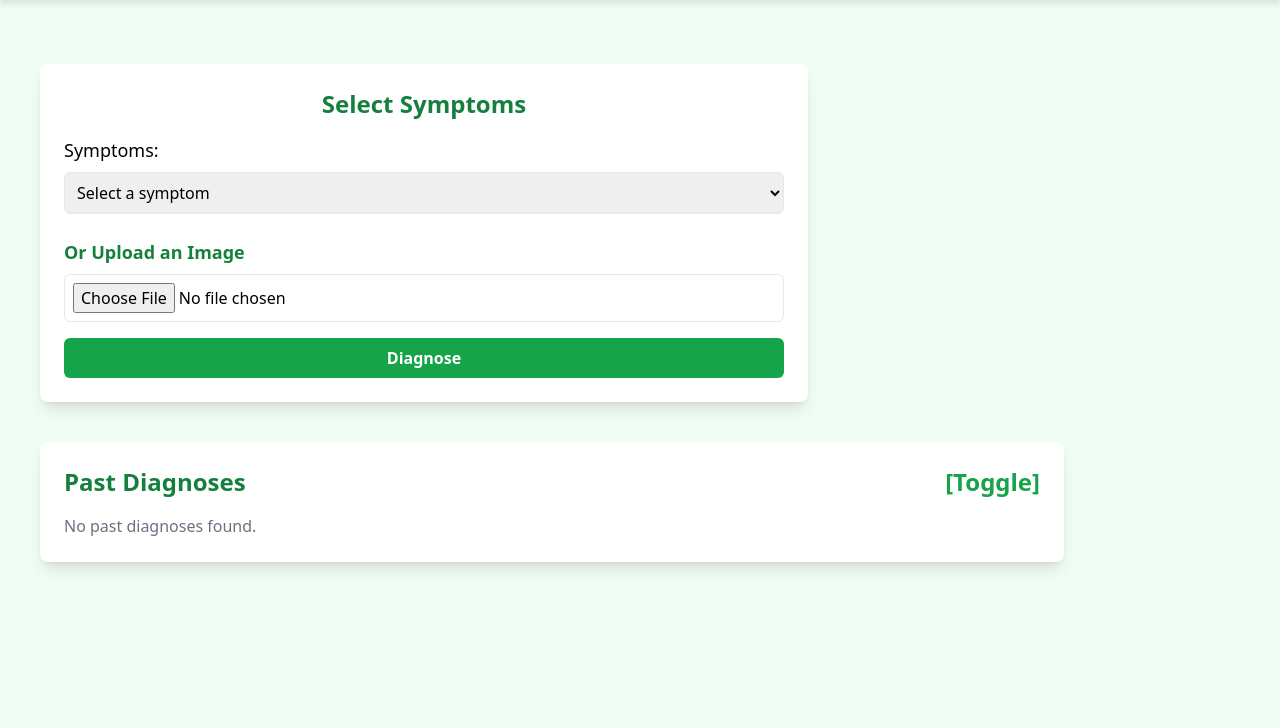
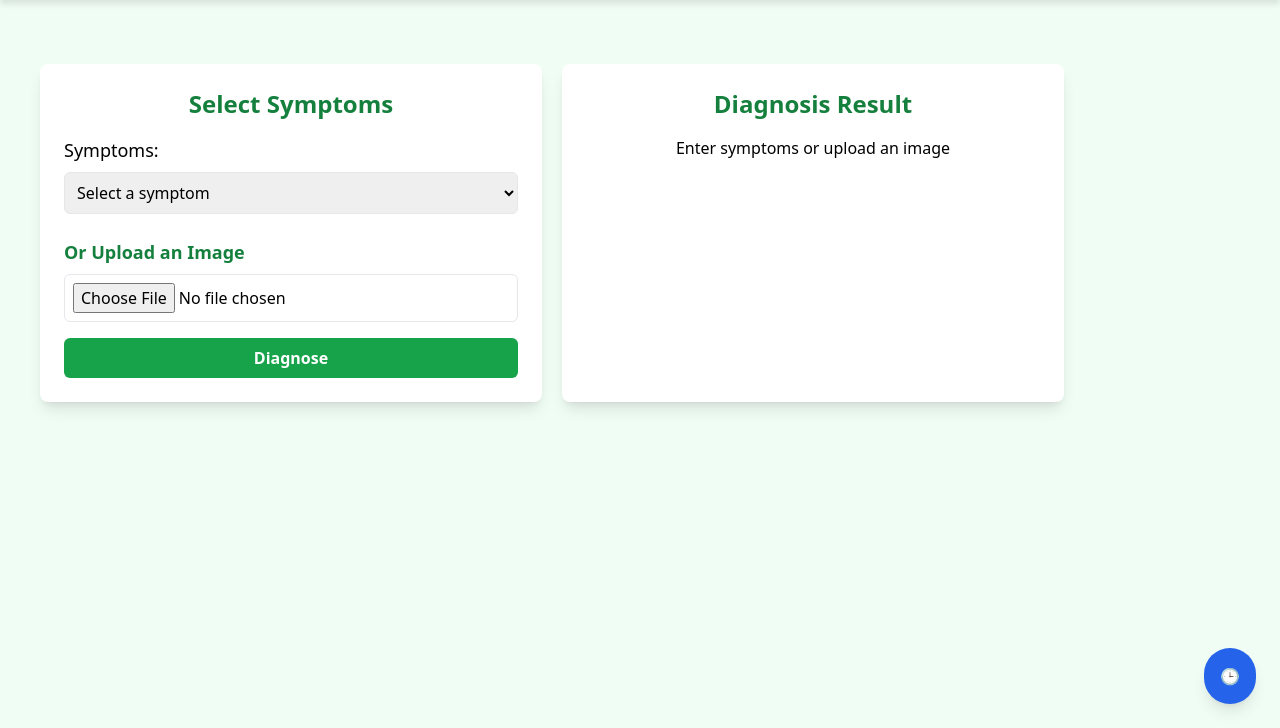
Before and after one commit to derrokip4130/Final-year-project, a Flask app: page /disease_diagnosis in a window 1280 px wide. Shown: the part 72-800 px from the top of the page. Run offline with Flask 3, Linux system fonts and the light colour scheme; a user stored in the database is signed in; tables that the repository leaves empty hold one stand-in row (values such as "Sample post"); some libraries are stand-ins or nearby versions.

Commit message:
add past diagnosis modal

```diff
--- a/app/templates/disease_diagnosis.html
+++ b/app/templates/disease_diagnosis.html
@@ -5,6 +5,25 @@
     <meta name="viewport" content="width=device-width, initial-scale=1.0">
     <title>Disease Diagnosis</title>
     <script src="https://cdn.tailwindcss.com"></script>
+    <style>
+        @keyframes fadeIn {
+          from { opacity: 0; transform: translateY(20px); }
+          to { opacity: 1; transform: translateY(0); }
+        }
+
+        @keyframes fadeOut {
+          from { opacity: 1; transform: translateY(0); }
+          to { opacity: 0; transform: translateY(20px); }
+        }
+
+        .animate-fade-in {
+          animation: fadeIn 0.3s ease-out forwards;
+        }
+
+        .animate-fade-out {
+          animation: fadeOut 0.3s ease-in forwards;
+        }
+      </style>
 </head>
 <body class="bg-green-50 flex flex-col">
     {% block navbar %}
@@ -41,19 +60,23 @@
         </div>
 
         <!-- Diagnosis Result Box -->
-        <div id="diagnosis-box" class="bg-white p-6 rounded-lg shadow-lg w-3/4 ml-5 hidden">
+        <div id="diagnosis-box" class="bg-white p-6 rounded-lg shadow-lg w-3/4 ml-5">
             <h2 class="text-center text-2xl font-bold text-green-700">Diagnosis Result</h2>
-            <div id="diagnosis_result" class="mt-4 text-center"></div>
+            <div id="diagnosis_result" class="mt-4 text-center">Enter symptoms or upload an image</div>
         </div>
     </div>
 
-    <!-- Past Diagnoses Section -->
-    <div class="w-4/5 ml-10 mt-10 bg-white p-6 rounded-lg shadow-lg">
-        <h2 class="text-2xl font-bold text-green-700 flex justify-between items-center">
-            Past Diagnoses
-            <button onclick="togglePastDiagnoses()" class="text-green-600 font-semibold">[Toggle]</button>
-        </h2>
-        <ul id="past_diagnoses" class="mt-4"></ul>
+    <!-- Modal -->
+    <div id="diagnosisModal" class="fixed inset-0 z-50 hidden bg-black bg-opacity-50 flex items-center justify-center">
+        <div class="bg-white rounded-lg w-full max-w-3xl max-h-[90vh] overflow-y-auto p-4">
+            <div class="flex justify-between items-center border-b pb-2 mb-4">
+                <h2 class="text-xl font-semibold">Past Diagnoses</h2>
+                <button onclick="closeModal()" class="text-red-500 text-xl font-bold">&times;</button>
+            </div>
+            <ul id="past_diagnoses" class="space-y-3">
+                <!-- Diagnoses will be injected here -->
+            </ul>
+        </div>
     </div>
 
     <!-- Disease Details Modal -->
@@ -64,6 +87,7 @@
             <div id="disease-info" class="mt-4"></div>
         </div>
     </div>
+    <button id="modal-toggle-btn" onclick="toggleModal()" class="fixed bottom-6 right-6 bg-blue-600 text-white p-4 rounded-full shadow-lg hover:bg-blue-700 z-50">🕒</button>
     <br>
 
     <script>
@@ -119,7 +143,7 @@
                 return;
             }
 
-            document.getElementById("diagnosis-box").classList.remove("hidden");
+            //document.getElementById("diagnosis-box").classList.remove("hidden");
             document.getElementById("diagnosis_result").innerHTML = "<p class='text-gray-600'>Analyzing symptoms...</p>";
 
             let formData = new FormData();
@@ -165,43 +189,119 @@
             });
         }
 
-        function saveDiagnosis(results) {
-            let pastDiagnoses = JSON.parse(localStorage.getItem("past_diagnoses")) || [];
-            pastDiagnoses.push({ symptoms: [...selectedSymptoms], results, date: new Date().toLocaleString() });
-            localStorage.setItem("past_diagnoses", JSON.stringify(pastDiagnoses));
+        function openModal() {
+            document.getElementById("diagnosisModal").classList.remove("hidden");
+            loadPastDiagnoses();
+        }
+
+        function closeModal() {
+            document.getElementById("diagnosisModal").classList.add("hidden");
+        }
+
+        function formatDate(dateString) {
+            const options = { weekday: 'long', year: 'numeric', month: 'long', day: 'numeric' };
+            const date = new Date(dateString);
+            return date.toLocaleDateString('en-US', options); // "Friday, April 4, 2025"
         }
 
         function loadPastDiagnoses() {
-            let pastDiagnoses = JSON.parse(localStorage.getItem("past_diagnoses")) || [];
-            const container = document.getElementById("past_diagnoses");
-            container.innerHTML = pastDiagnoses.length ? "" : "<p class='text-gray-500'>No past diagnoses found.</p>";
+            fetch("/get_diagnosis_data")
+                .then(response => response.json())
+                .then(data => {
+                    const container = document.getElementById("past_diagnoses");
+                    container.innerHTML = "";
 
-            pastDiagnoses.forEach((entry, index) => {
-                const li = document.createElement("li");
-                li.classList.add("border-b", "py-2", "text-gray-700");
-                li.innerHTML = `🕒 <strong>${entry.date}</strong> - Symptoms: ${entry.symptoms.join(", ")}<br>` +
-                    entry.results.map(res => `<span class="text-green-700 cursor-pointer" onclick="showDiseaseDetails('${res.name}')">${res.name}: ${res.probability}%</span>`).join(" ");
-                container.appendChild(li);
-            });
+                    if (data.length === 0) {
+                        container.innerHTML = "<p class='text-gray-500'>No past diagnoses found.</p>";
+                        return;
+                    }
+
+                    data.forEach((entry, index) => {
+                        const li = document.createElement("li");
+                        li.classList.add("border", "rounded", "p-3", "shadow");
+
+                        const dateFormatted = formatDate(entry.diagnosis_time);
+
+                        const rawSymptoms = entry.symptoms_input.replace(/[{}']/g, "");
+                        const symptomsArray = rawSymptoms.split(",").map(s => s.trim().replace(/^"|"$/g, ""));
+                        const symptomsHTML = symptomsArray.map(symptom => `
+                            <span class="inline-block bg-blue-100 text-blue-800 text-xs font-semibold mr-2 px-2.5 py-0.5 rounded">
+                                ${symptom}
+                            </span>
+                        `).join(" ");
+
+                        const diseasesHTML = entry.diseases_diagnosed.map(res => `
+                            <div class="text-green-700 font-semibold cursor-pointer hover:underline"
+                                onclick="showDiseaseDetails('${res.disease_name}')">
+                                ${res.disease_name}: ${res.probability}%
+                            </div>
+                        `).join("");
+
+
+                        const imageHTML = entry.image_url ? `<img src="${entry.image_url}" alt="Diagnosis Image" class="mt-2 w-full max-w-xs rounded border" />` : "";
+
+                        li.innerHTML = `
+                            <button class="text-left w-full font-semibold text-blue-700" onclick="toggleDetails('details-${index}')">
+                                🕒 ${dateFormatted}
+                            </button>
+                            <div id="details-${index}" class="hidden mt-2 pl-4 text-sm">
+                                <div><strong>Symptoms:</strong> ${symptomsHTML}</div>
+                                ${imageHTML}
+                                <div class="mt-2"><strong>Diagnosed Diseases:</strong><br>${diseasesHTML}</div>
+                            </div>
+                        `;
+
+                        container.appendChild(li);
+                    });
+                })
+                .catch(error => {
+                    console.error("Error fetching past diagnoses:", error);
+                    const container = document.getElementById("past_diagnoses");
+                    container.innerHTML = "<p class='text-red-600'>Failed to load diagnosis history.</p>";
+                });
         }
 
-        function togglePastDiagnoses() {
-            const section = document.getElementById("past_diagnoses");
-            section.classList.toggle("hidden");
+        function toggleDetails(id) {
+            const element = document.getElementById(id);
+            element.classList.toggle("hidden");
+        }
+
+        function toggleModal() {
+            const modal = document.getElementById("diagnosisModal");
+            const toggleButton = document.getElementById("modal-toggle-btn");
+
+            if (modal.classList.contains("hidden")) {
+                modal.classList.remove("hidden");
+                modal.classList.remove("animate-fade-out");
+                modal.classList.add("animate-fade-in");
+                loadPastDiagnoses();
+                toggleButton.innerHTML = "❌";
+            } else {
+                modal.classList.remove("animate-fade-in");
+                modal.classList.add("animate-fade-out");
+                toggleButton.innerHTML = "🕒";
+
+                setTimeout(() => {
+                    modal.classList.add("hidden");
+                }, 300); // match animation duration
+            }
         }
 
         function showDiseaseDetails(diseaseName) {
             fetch(`/get_disease_details/${encodeURIComponent(diseaseName)}`)
                 .then(response => response.json())
                 .then(data => {
+                    const details = document.getElementById("disease-details");
+                    const info = document.getElementById("disease-info");
+
                     if (data.error) {
-                        document.getElementById("disease-info").innerHTML = `<strong>Error:</strong> ${data.error}`;
+                        info.innerHTML = `<strong>Error:</strong> ${data.error}`;
                     } else {
                         let symptomsList = data.symptoms.length > 0
                             ? data.symptoms.map(symptom => `<li class="text-gray-700">✅ ${symptom}</li>`).join("")
                             : "<li class='text-gray-500'>No symptoms available.</li>";
 
-                        document.getElementById("disease-info").innerHTML = `
+                        info.innerHTML = `
                             <p class='text-lg font-bold text-red-600'>${data.disease_name}</p>
                             <p><strong>Description:</strong> ${data.description || "No description available."}</p>
                             <p><strong>Causes:</strong> ${data.causes || "Unknown"}</p>
@@ -211,7 +311,9 @@
                             <p class="text-gray-500 text-sm">Last Updated: ${data.last_updated}</p>
                         `;
                     }
-                    document.getElementById("disease-details").classList.remove("hidden");
+
+                    details.classList.remove("hidden", "animate-fade-out");
+                    details.classList.add("animate-fade-in");
                 })
                 .catch(error => {
                     console.error("Error fetching disease details:", error);
@@ -219,10 +321,16 @@
                 });
         }
 
+        function closeDiseaseDetails() {
+            const details = document.getElementById("disease-details");
+            details.classList.remove("animate-fade-in");
+            details.classList.add("animate-fade-out");
 
-        function closeDiseaseDetails() {
-            document.getElementById("disease-details").classList.add("hidden");
+            setTimeout(() => {
+                details.classList.add("hidden");
+            }, 300);
         }
+
         function previewImage() {
             const fileInput = document.getElementById("image-upload");
             const previewContainer = document.getElementById("image-preview-container");
```
